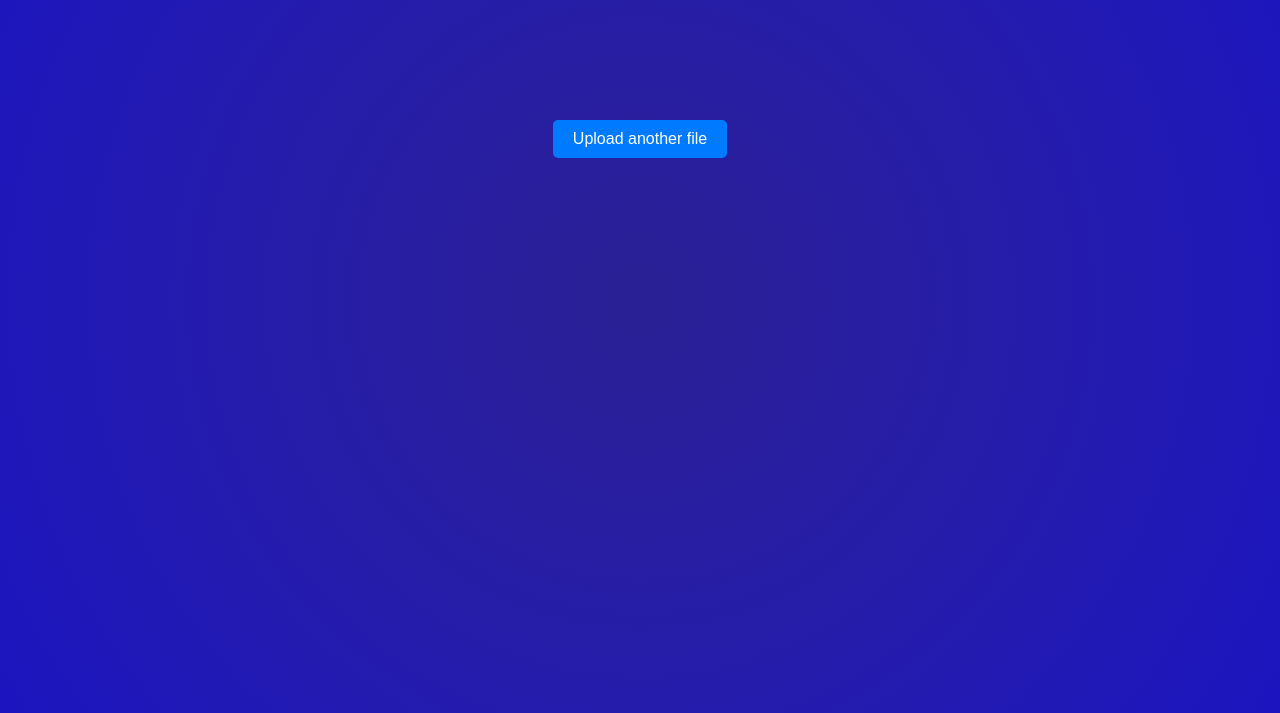
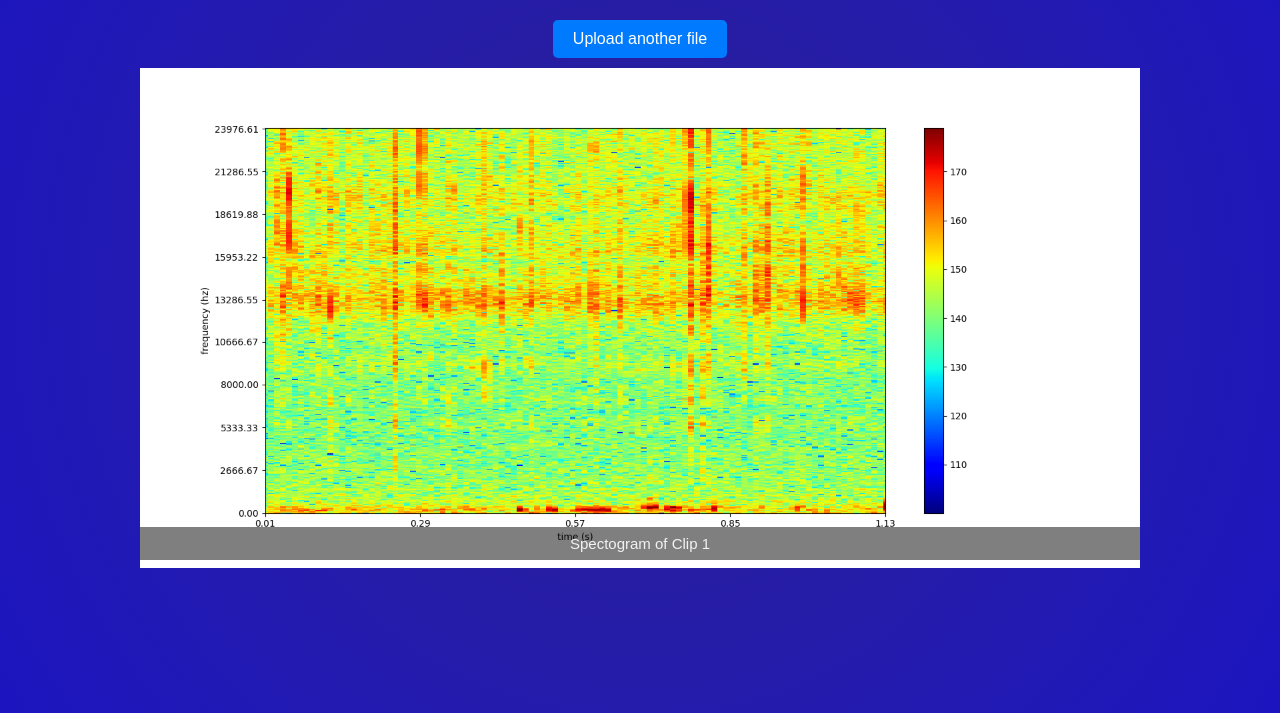
Before and after one commit to wh1tto/Aqoustics-Work, a Flask app: template Classifier Web App/templates/result.html in a window 1280 px wide. Shown: the part 116-829 px from the top of the page. Run offline with Flask 3, Linux system fonts and the light colour scheme; the template is opened without the code that fills it, so the values that code supplies are empty.

Commit message:
Add spectograms to result page

```diff
--- a/Classifier Web App/app.py
+++ b/Classifier Web App/app.py
@@ -10,6 +10,8 @@ from sklearn.manifold import TSNE
 from sklearn.cluster import DBSCAN
 import numpy as np
 import matplotlib.pyplot as plt
+import scipy.io.wavfile as wav
+from numpy.lib import stride_tricks
 
 app = Flask(__name__)
 app.secret_key = 'YSL'
@@ -281,6 +283,17 @@ def result():
 
     locationLink = searchDict(hopespotLinks, location)
 
+    # Search for all new files in the upload folder that begin with clip
+    # For each file create a spectogram, appending the same number as in file name (clip_0.wav, clip_1.wav, etc.)
+    for file in os.listdir(app.config['UPLOAD_FOLDER']):
+        if file.startswith('clip'):
+            filepath = os.path.join(app.config['UPLOAD_FOLDER'], file)
+            # Add plot onto the end of filename string
+            file.split(".")[0]
+            # print(file)
+            file += '_plot'
+            ims = plotstft(filepath, file)
+
     return render_template('result.html', tables=all_timestamps, titles=titles, location=location, locationLink=locationLink)
 
 def searchDict(dict, search):
@@ -289,6 +302,91 @@ def searchDict(dict, search):
             return item[search]
     return None
 
+""" short time fourier transform of audio signal """
+def stft(sig, frameSize, overlapFac=0.5, window=np.hanning):
+    win = window(frameSize)
+    hopSize = int(frameSize - np.floor(overlapFac * frameSize))
+
+    # zeros at beginning (thus center of 1st window should be for sample nr. 0)
+    samples = np.append(np.zeros(int(np.floor(frameSize/2.0))), sig)
+    # cols for windowing
+    cols = np.ceil( (len(samples) - frameSize) / float(hopSize)) + 1
+    # zeros at end (thus samples can be fully covered by frames)
+    samples = np.append(samples, np.zeros(frameSize))
+
+    frames = stride_tricks.as_strided(samples, shape=(int(cols), frameSize), strides=(samples.strides[0]*hopSize, samples.strides[0])).copy()
+    frames *= win
+
+    return np.fft.rfft(frames)
+
+""" scale frequency axis logarithmically """
+def logscale_spec(spec, sr=44100, factor=20.):
+    timebins, freqbins = np.shape(spec)
+
+    scale = np.linspace(0, 1, freqbins) ** factor
+    scale *= (freqbins-1)/max(scale)
+    scale = np.unique(np.round(scale))
+
+    # create spectrogram with new freq bins
+    newspec = np.complex128(np.zeros([timebins, len(scale)]))
+    for i in range(0, len(scale)):
+        if i == len(scale)-1:
+            newspec[:,i] = np.sum(spec[:,int(scale[i]):], axis=1)
+        else:
+            newspec[:,i] = np.sum(spec[:,int(scale[i]):int(scale[i+1])], axis=1)
+
+    # list center freq of bins
+    allfreqs = np.abs(np.fft.fftfreq(freqbins*2, 1./sr)[:freqbins+1])
+    freqs = []
+    for i in range(0, len(scale)):
+        if i == len(scale)-1:
+            freqs += [np.mean(allfreqs[int(scale[i]):])]
+        else:
+            freqs += [np.mean(allfreqs[int(scale[i]):int(scale[i+1])])]
+
+    return newspec, freqs
+
+""" plot spectrogram"""
+def plotstft(audiopath, nameOfFile, binsize=2**10, plotpath=None, colormap="jet"):
+    samplerate, samples = wav.read(audiopath)
+
+    s = stft(samples, binsize)
+
+    sshow, freq = logscale_spec(s, factor=1.0, sr=samplerate)
+
+    ims = 20.*np.log10(np.abs(sshow)/10e-6) # amplitude to decibel
+
+    timebins, freqbins = np.shape(ims)
+
+    print("timebins: ", timebins)
+    print("freqbins: ", freqbins)
+
+    plt.figure(figsize=(15, 7.5))
+    plt.imshow(np.transpose(ims), origin="lower", aspect="auto", cmap=colormap, interpolation="none")
+    plt.colorbar()
+
+    plt.xlabel("time (s)")
+    plt.ylabel("frequency (hz)")
+    plt.xlim([0, timebins-1])
+    plt.ylim([0, freqbins])
+
+    xlocs = np.float32(np.linspace(0, timebins-1, 5))
+    plt.xticks(xlocs, ["%.02f" % l for l in ((xlocs*len(samples)/timebins)+(0.5*binsize))/samplerate])
+    ylocs = np.int16(np.round(np.linspace(0, freqbins-1, 10)))
+    plt.yticks(ylocs, ["%.02f" % freq[i] for i in ylocs])
+
+    if plotpath:
+        plt.savefig(plotpath, bbox_inches="tight")
+    else:
+        # plt.show()
+        plt.savefig(f'static/images/{nameOfFile}.png')
+
+    plt.clf()
+
+    return ims
+
+
+
 if __name__ == '__main__':
     if not os.path.exists(UPLOAD_FOLDER):
         os.makedirs(UPLOAD_FOLDER)
--- a/Classifier Web App/templates/result.html
+++ b/Classifier Web App/templates/result.html
@@ -50,7 +50,7 @@
             display: flex;
             flex-direction: column;
             align-items: center;
-            margin-top: 100px;
+            margin-bottom: 10px;
         }
         a:link {
             color: pink;
@@ -63,6 +63,69 @@
             background-color: transparent;
             text-decoration: none;
         }
+
+        /* Slideshow container */
+        .slideshow-container {
+            max-width: 1000px;
+            position: relative;
+            margin: auto;
+        }
+
+        .mySlides img {
+            width: 100%;  /* Ensure images fill the slide */
+            display: block; /* Removes bottom margin/gap */
+        }
+
+        .mySlides {
+            position: relative;
+            width: 100%; /* Ensures the slide container fits its content */
+        }
+
+        /* Next & previous buttons */
+        .prev, .next {
+            cursor: pointer;
+            position: absolute;
+            top: 50%;
+            width: auto;
+            margin-top: -22px;
+            padding: 16px;
+            color: white;
+            font-weight: bold;
+            font-size: 18px;
+            transition: 0.6s ease;
+            border-radius: 0 3px 3px 0;
+            user-select: none;
+        }
+
+        /* Position the "next button" to the right */
+        .next {
+            right: 0;
+            border-radius: 3px 0 0 3px;
+        }
+
+        /* Fading animation */
+        .fade {
+            animation-name: fade;
+            animation-duration: 1.5s;
+        }
+
+        @keyframes fade {
+            from {opacity: .4}
+            to {opacity: 1}
+        }
+
+        .slideshowText {
+            color: #f2f2f2;
+            font-size: 15px;
+            padding: 8px 12px;
+            position: absolute;
+            bottom: 8px;
+            width: 100%;
+            box-sizing: border-box;
+            text-align: center;
+            background-color: rgba(0, 0, 0, 0.5); /* Semi-transparent background */
+        }
+
 
     </style>
 
@@ -140,6 +203,58 @@
     <div class="container">
         <button type="button" onclick="location.href='{{ url_for('index') }}'" id="submit-all">Upload another file</button>
     </div>
-    <!-- <a href="{{ url_for('index') }}">Upload another file</a> -->
+
+    <div class="slideshow-container">
+        <!-- Slideshow Images -->
+        <div class="mySlides fade">
+            <img src={{ url_for('static', filename='images/clip_0.wav_plot.png') }} style="width:100%">
+            <div class="slideshowText">Spectogram of Clip 1</div>
+        </div>
+
+        <div class="mySlides fade">
+            <img src={{ url_for('static', filename='images/clip_1.wav_plot.png') }} style="width:100%">
+            <div class="slideshowText">Spectogram of Clip 2</div>
+        </div>
+
+        <div class="mySlides fade">
+            <img src={{ url_for('static', filename='images/clip_2.wav_plot.png') }} style="width:100%">
+            <div class="slideshowText">Spectogram of Clip 3</div>
+        </div>
+
+        <div class="mySlides fade">
+            <img src={{ url_for('static', filename='images/clip_3.wav_plot.png') }} style="width:100%">
+            <div class="slideshowText">Spectogram of Clip 4</div>
+        </div>
+
+        <!-- Next and previous buttons -->
+        <a class="prev" onclick="plusSlides(-1)">&#10094;</a>
+        <a class="next" onclick="plusSlides(1)">&#10095;</a>
+    </div>
+    <script>
+        var slideIndex = 1;
+        showSlides(slideIndex);
+
+        // Next/previous controls
+        function plusSlides(n) {
+            showSlides(slideIndex += n);
+        }
+
+        // Thumbnail image controls
+        function currentSlide(n) {
+            showSlides(slideIndex = n);
+        }
+
+        function showSlides(n) {
+            var i;
+            var slides = document.getElementsByClassName("mySlides");
+            if (n > slides.length) {slideIndex = 1}
+            if (n < 1) {slideIndex = slides.length}
+            for (i = 0; i < slides.length; i++) {
+                slides[i].style.display = "none";
+            }
+            slides[slideIndex-1].style.display = "block";
+        }
+
+    </script>
 </body>
 </html>
```
Also changed, not shown: Classifier Web App/static/images/clip_0.wav_plot.png (added), Classifier Web App/static/images/clip_1.wav_plot.png (added), Classifier Web App/static/images/clip_2.wav_plot.png (added), Classifier Web App/static/images/clip_3.wav_plot.png (added).
